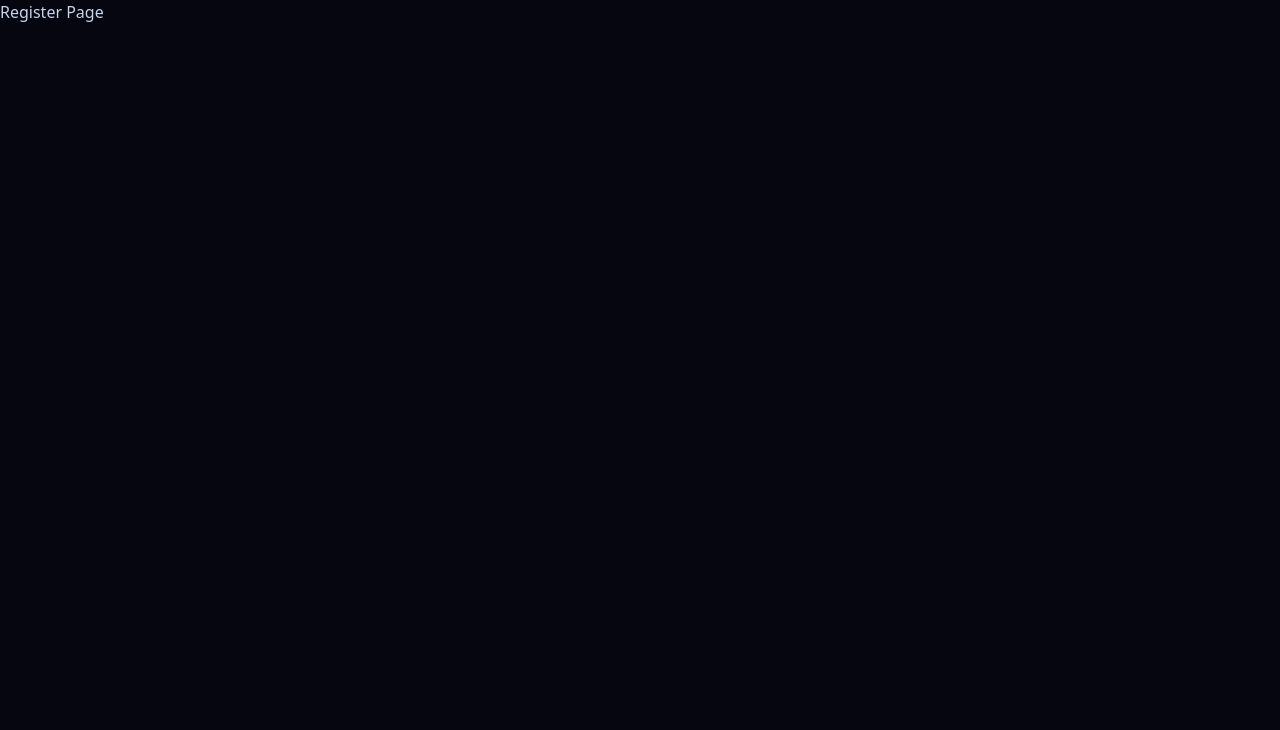
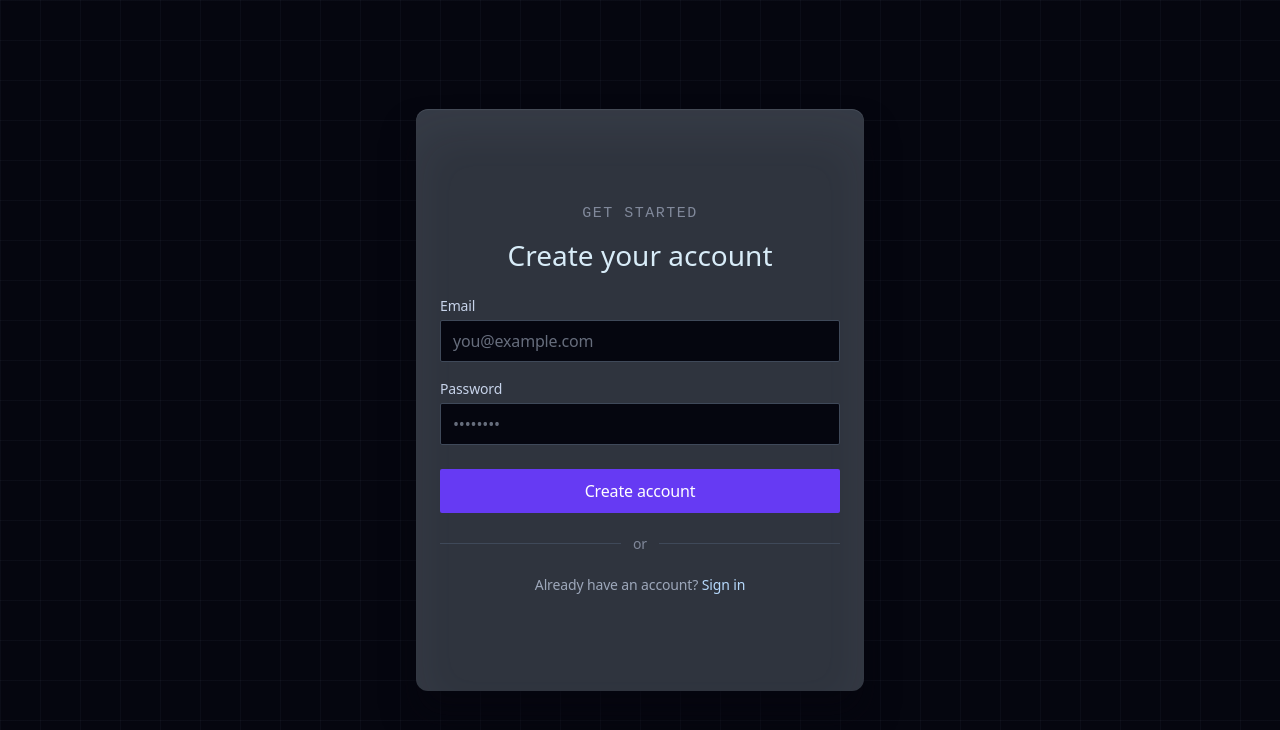
Before and after one commit to tamerlan-dejavu/offer-mania, a React app in the folder frontend/: page /register in a window 1280 px wide. Shown: the top 730 px of the page. Built offline with nearby package versions, Linux system fonts and the light colour scheme; the HTML template or start-up script is replaced by a standard one.

Commit message:
feat: implement RegisterPage with account creation and redirect to onboarding

```diff
--- a/frontend/src/pages/RegisterPage.jsx
+++ b/frontend/src/pages/RegisterPage.jsx
@@ -1,3 +1,179 @@
+import { useState } from 'react';
+import { Link, useNavigate } from 'react-router-dom';
+import api from '../api/client';
+
 export default function RegisterPage() {
-  return <div>Register Page</div>;
+  const [email, setEmail] = useState('');
+  const [password, setPassword] = useState('');
+  const [error, setError] = useState('');
+  const navigate = useNavigate();
+
+  const handleSubmit = async (e) => {
+    e.preventDefault();
+    setError('');
+    try {
+      const { data } = await api.post('/auth/register', { email, password });
+      localStorage.setItem('token', data.access_token);
+      navigate('/onboarding');
+    } catch (err) {
+      setError(err.response?.data?.detail || 'Registration failed');
+    }
+  };
+
+  return (
+    <div
+      className="min-h-screen flex items-center justify-center px-4"
+      style={{ backgroundColor: 'var(--color-midnight-ink)' }}
+    >
+      <div
+        className="fixed inset-0 pointer-events-none"
+        style={{
+          backgroundImage: 'linear-gradient(rgba(186,207,247,0.04) 1px, transparent 1px), linear-gradient(90deg, rgba(186,207,247,0.04) 1px, transparent 1px)',
+          backgroundSize: '40px 40px',
+        }}
+      />
+
+      <div
+        className="relative w-full max-w-md rounded-[12px] px-6 py-24"
+        style={{
+          backgroundColor: 'var(--color-graphite-plate)',
+          boxShadow: 'inset 0px 1px 1px 0px rgba(199,211,234,0.12), inset 0px 24px 48px 0px rgba(199,211,234,0.05), 0px 24px 32px 0px rgba(6,6,14,0.7)',
+        }}
+      >
+        <p
+          className="text-center mb-4 tracking-[0.1em] uppercase"
+          style={{
+            color: 'var(--color-fog)',
+            fontFamily: 'var(--font-dotdigital)',
+            fontSize: '15px',
+            lineHeight: '1.2',
+          }}
+        >
+          Get started
+        </p>
+
+        <h1
+          className="text-center mb-6"
+          style={{
+            color: 'var(--color-glacier)',
+            fontFamily: 'var(--font-aeonikpro)',
+            fontSize: '28px',
+            lineHeight: '1.17',
+            fontWeight: 500,
+          }}
+        >
+          Create your account
+        </h1>
+
+        <form onSubmit={handleSubmit} className="flex flex-col gap-4">
+          <div className="flex flex-col gap-1">
+            <label
+              htmlFor="email"
+              style={{
+                color: 'var(--color-moonlight)',
+                fontFamily: 'var(--font-untitled-sans)',
+                fontSize: '14px',
+                fontWeight: 500,
+                letterSpacing: '-0.01em',
+              }}
+            >
+              Email
+            </label>
+            <input
+              id="email"
+              type="email"
+              value={email}
+              onChange={(e) => setEmail(e.target.value)}
+              placeholder="you@example.com"
+              required
+              className="w-full px-3 py-2 outline-none rounded-[2px]"
+              style={{
+                backgroundColor: 'var(--color-midnight-ink)',
+                border: '1px solid var(--color-steel-border)',
+                color: 'var(--color-moonlight)',
+                fontFamily: 'var(--font-untitled-sans)',
+                fontSize: '16px',
+                letterSpacing: '-0.01em',
+              }}
+            />
+          </div>
+
+          <div className="flex flex-col gap-1">
+            <label
+              htmlFor="password"
+              style={{
+                color: 'var(--color-moonlight)',
+                fontFamily: 'var(--font-untitled-sans)',
+                fontSize: '14px',
+                fontWeight: 500,
+                letterSpacing: '-0.01em',
+              }}
+            >
+              Password
+            </label>
+            <input
+              id="password"
+              type="password"
+              value={password}
+              onChange={(e) => setPassword(e.target.value)}
+              placeholder="••••••••"
+              required
+              className="w-full px-3 py-2 outline-none rounded-[2px]"
+              style={{
+                backgroundColor: 'var(--color-midnight-ink)',
+                border: '1px solid var(--color-steel-border)',
+                color: 'var(--color-moonlight)',
+                fontFamily: 'var(--font-untitled-sans)',
+                fontSize: '16px',
+                letterSpacing: '-0.01em',
+              }}
+            />
+          </div>
+
+          {error && (
+            <p style={{ color: 'var(--color-ember)', fontFamily: 'var(--font-untitled-sans)', fontSize: '14px' }}>
+              {error}
+            </p>
+          )}
+
+          <button
+            type="submit"
+            className="w-full mt-2 py-[10px] rounded-[2px] transition-opacity hover:opacity-90"
+            style={{
+              backgroundColor: 'var(--color-electric-iris)',
+              color: '#ffffff',
+              fontFamily: 'var(--font-untitled-sans)',
+              fontSize: '16px',
+              fontWeight: 500,
+              lineHeight: '1.5',
+              letterSpacing: '-0.01em',
+            }}
+          >
+            Create account
+          </button>
+        </form>
+
+        <div className="flex items-center gap-3 my-5">
+          <div className="flex-1 h-px" style={{ backgroundColor: 'var(--color-steel-border)' }} />
+          <span style={{ color: 'var(--color-fog)', fontSize: '14px', fontFamily: 'var(--font-untitled-sans)' }}>or</span>
+          <div className="flex-1 h-px" style={{ backgroundColor: 'var(--color-steel-border)' }} />
+        </div>
+
+        <p
+          className="text-center"
+          style={{
+            color: 'var(--color-pebble)',
+            fontFamily: 'var(--font-untitled-sans)',
+            fontSize: '14px',
+            letterSpacing: '-0.01em',
+          }}
+        >
+          Already have an account?{' '}
+          <Link to="/login" style={{ color: 'var(--color-frost-link)' }} className="hover:underline">
+            Sign in
+          </Link>
+        </p>
+      </div>
+    </div>
+  );
 }
```
